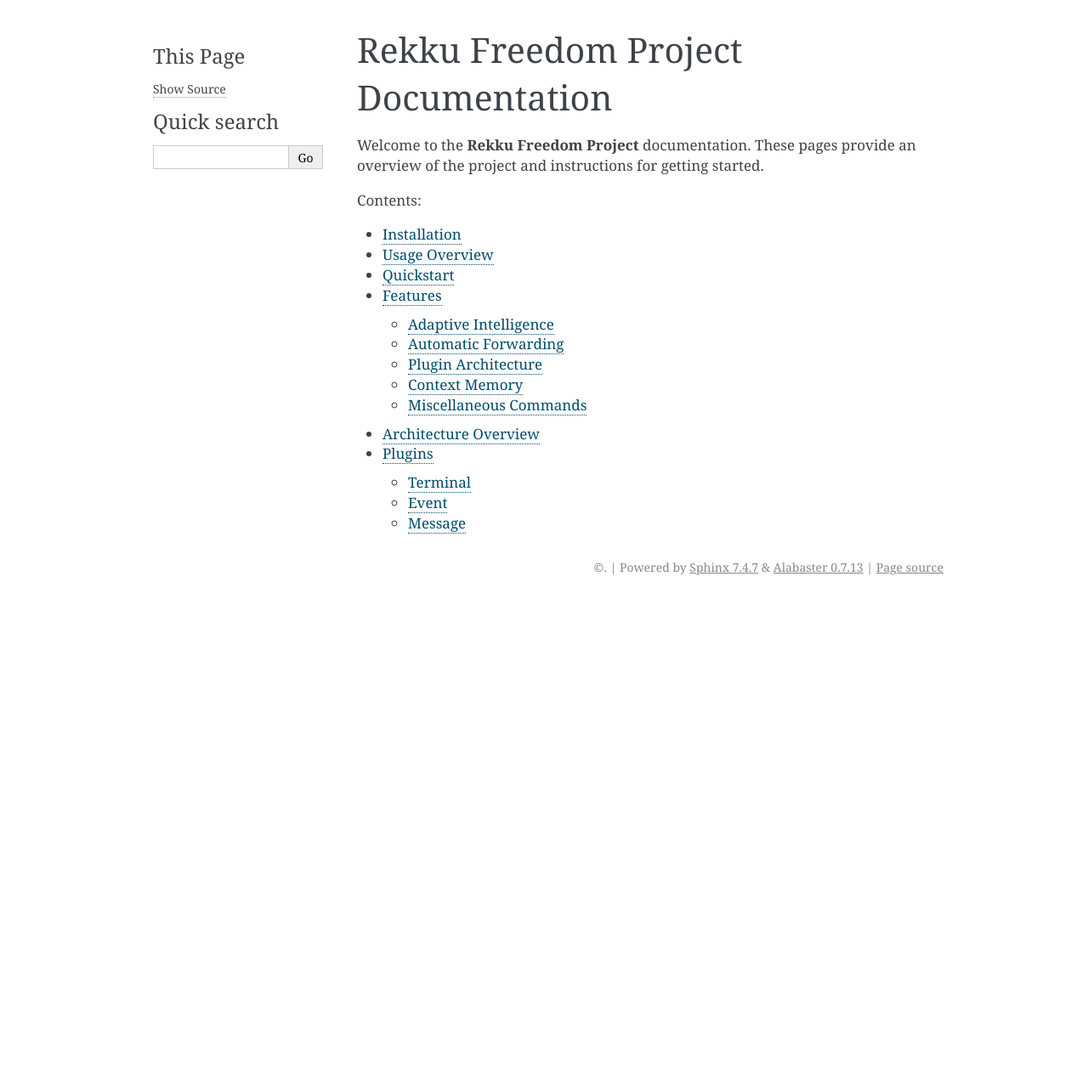
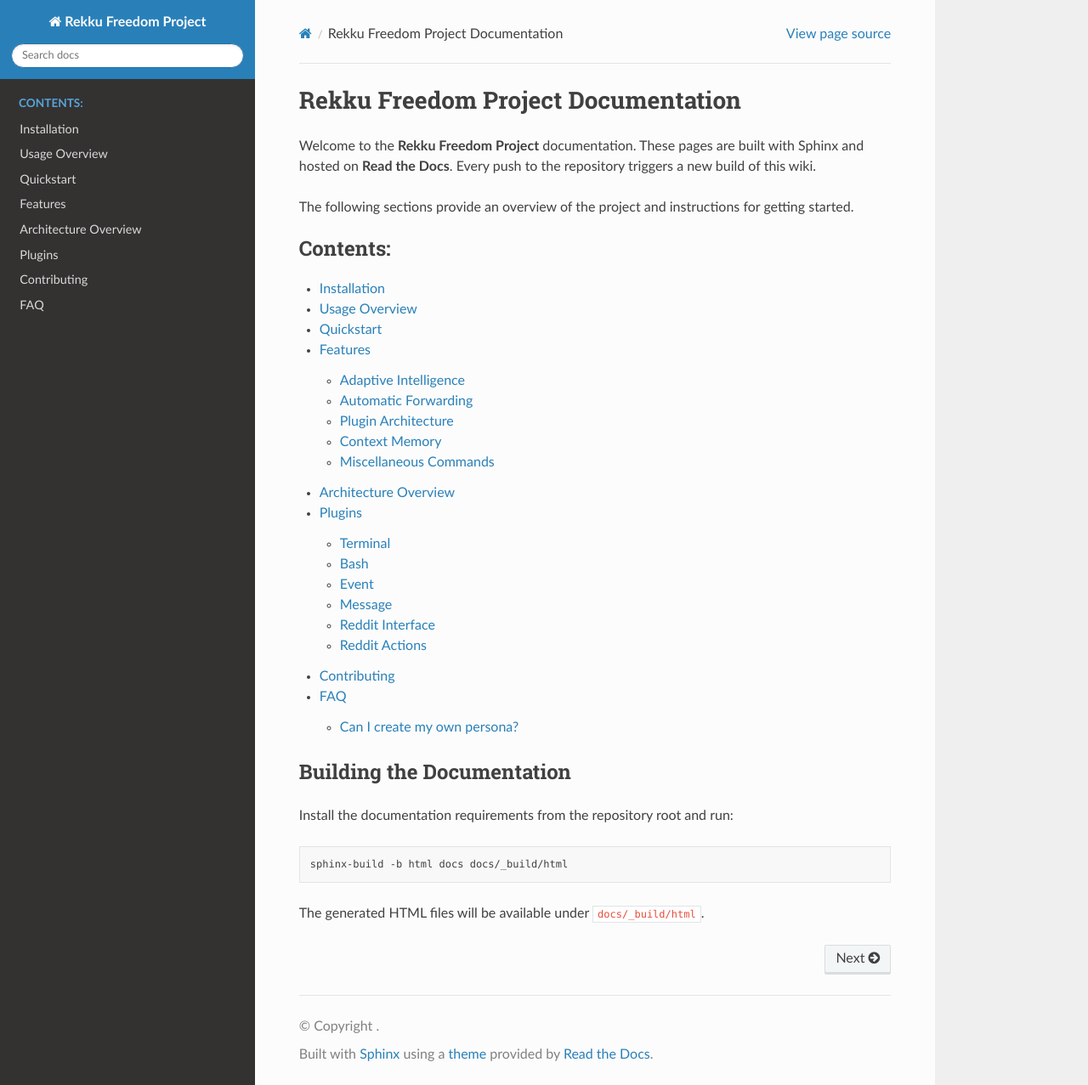
Before and after one commit to XargonWan/Rekku_Freedom_Project, a Sphinx documentation site: the page built from docs/index.rst, in a window 1280 px wide and 1277 px high. Shown: the whole window at 85% size. Built offline with Sphinx 7.4.7 and the Read the Docs theme 3.1.0, drawn with Linux system fonts in a browser that asks for light colours.

Commit message:
doc(readme): add quickstart and contribution info (#151)

```diff
--- a/docs/conf.py
+++ b/docs/conf.py
@@ -16,5 +16,5 @@
 templates_path = ['_templates']
 exclude_patterns = []
 
-html_theme = 'alabaster'
+html_theme = 'sphinx_rtd_theme'
 html_static_path = ['_static']
--- /dev/null
+++ b/docs/contributing.rst
@@ -0,0 +1,6 @@
+Contributing
+============
+
+We welcome pull requests for bug fixes and new features. Please follow the commit semantics outlined in the README and ensure your code passes ``python -m py_compile``. For larger changes, open an issue first to discuss your ideas.
+
+Documentation contributions are also appreciated. Update the ``docs/`` sources and verify that ``sphinx-build`` completes without errors.
--- a/docs/index.rst
+++ b/docs/index.rst
@@ -1,8 +1,12 @@
 Rekku Freedom Project Documentation
 ===================================
 
-Welcome to the **Rekku Freedom Project** documentation. These pages provide an overview of the
-project and instructions for getting started.
+Welcome to the **Rekku Freedom Project** documentation. These pages are built
+with Sphinx and hosted on **Read the Docs**. Every push to the repository
+triggers a new build of this wiki.
+
+The following sections provide an overview of the project and instructions for
+getting started.
 
 .. toctree::
    :maxdepth: 2
@@ -14,3 +18,16 @@
    features
    architecture
    plugins
+   contributing
+   faq
+
+Building the Documentation
+--------------------------
+
+Install the documentation requirements from the repository root and run:
+
+.. code-block:: bash
+
+   sphinx-build -b html docs docs/_build/html
+
+The generated HTML files will be available under ``docs/_build/html``.
--- a/requirements.txt
+++ b/requirements.txt
@@ -14,3 +14,5 @@
 praw
 requests
 snscrape
+sphinx
+sphinx_rtd_theme
```
Also changed, not shown: README.md (+43 -3 lines), docs/faq.rst (added, +7 -0 lines), docs/plugins.rst (+20 -0 lines).
